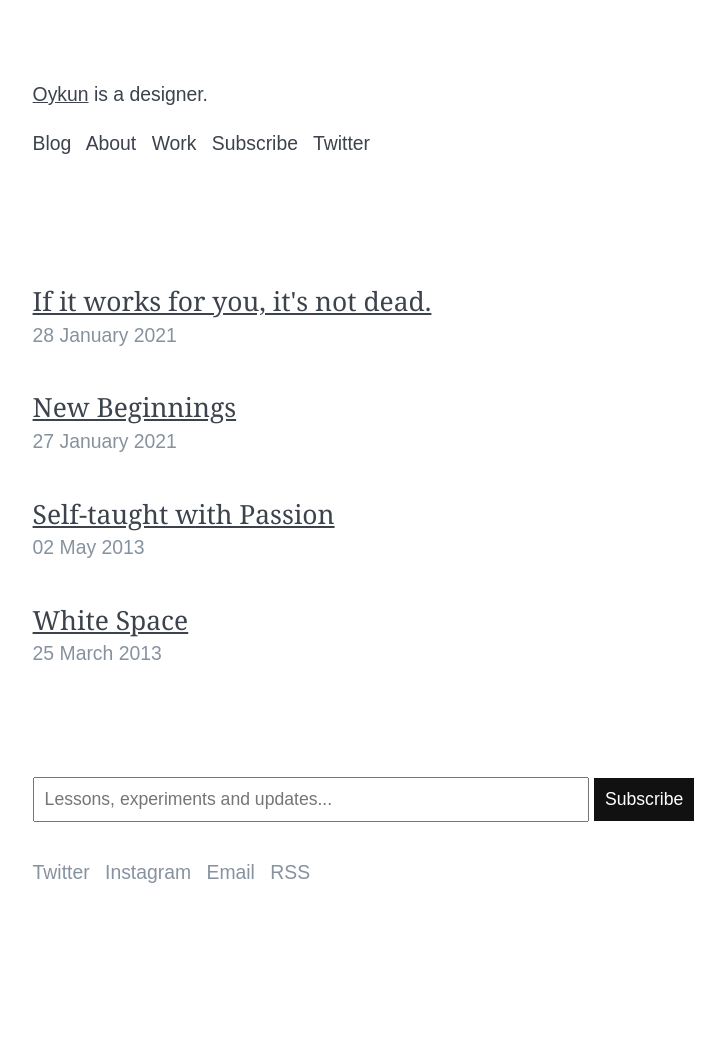
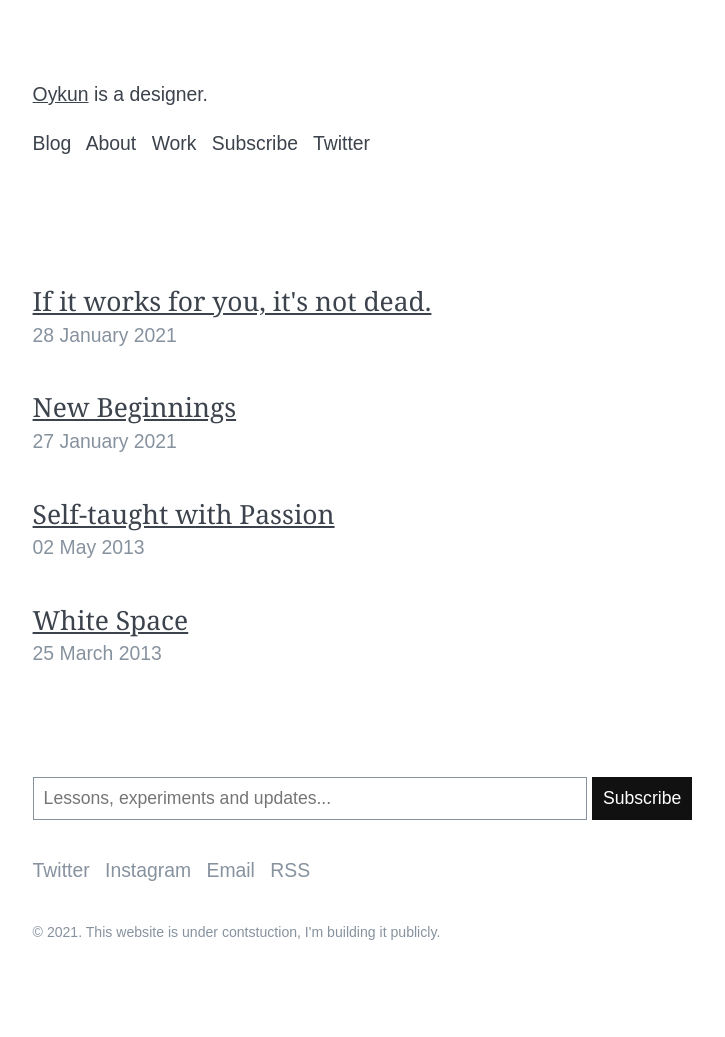
Before and after one commit to oykun/oykun.github.io, a Jekyll site: the page built from index.markdown, in a window 1280 px wide. Shown: the whole page, without its empty margins (185-910 px from the left). Built offline with Jekyll 4.4.1, drawn with Linux system fonts in a browser that asks for light colours; before the commit the page ends 1003 px from its top, so only the background shows below that.

Commit message:
Add copyright to footer

```diff
--- a/_includes/footer.html
+++ b/_includes/footer.html
@@ -12,5 +12,7 @@
 		<a href="mailto:hello@oykun.com" title="hello@oykun.com">Email</a>
 		<a href="https://oykun.com/feed.xml">RSS</a>
 	</nav>
+
+	<p class="text-smaller">© 2021. This website is under contstuction, I'm building it publicly.</p>
 </footer>
 </div>
--- a/css/main.scss
+++ b/css/main.scss
@@ -199,8 +199,9 @@ blockquote {
 .font-regular {font-weight: $font-weight-regular;}
 .font-heavy {font-weight: $font-weight-heavy;}
 
+.text-large {font-size: 1.2rem;}
 .text-small {font-size: 0.9rem;}
-.text-large {font-size: 1.2rem;}
+.text-smaller {font-size: 0.8rem;}
 
 .clean-links {
 	a {
@@ -263,6 +264,7 @@ footer {
 		padding: 10px;
 		font-size: 1rem;
 		margin: 0;
+		border:1px solid $grey;
 	}
 
 	.submit {
```
Also changed, not shown: 12 other files.
